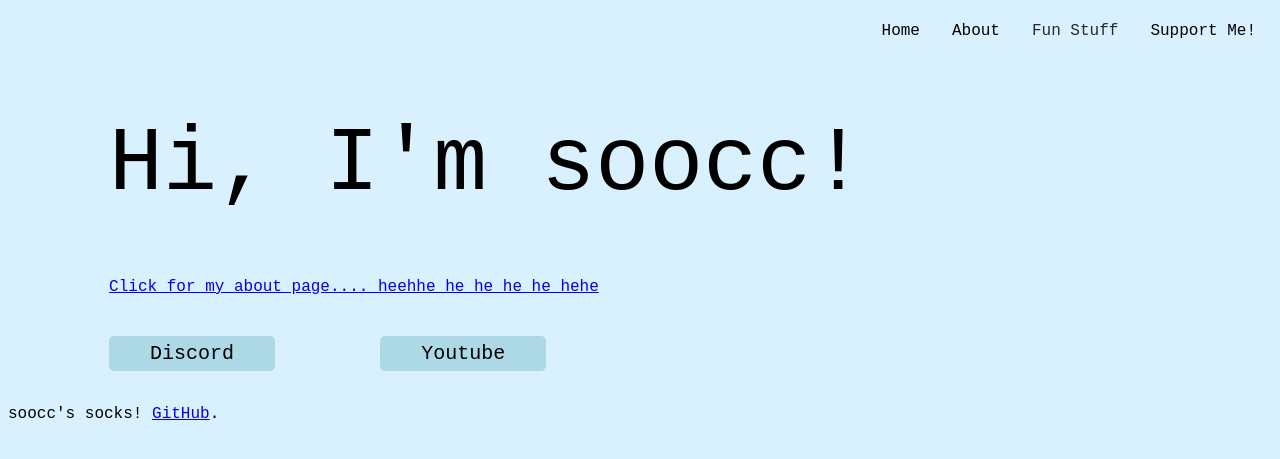
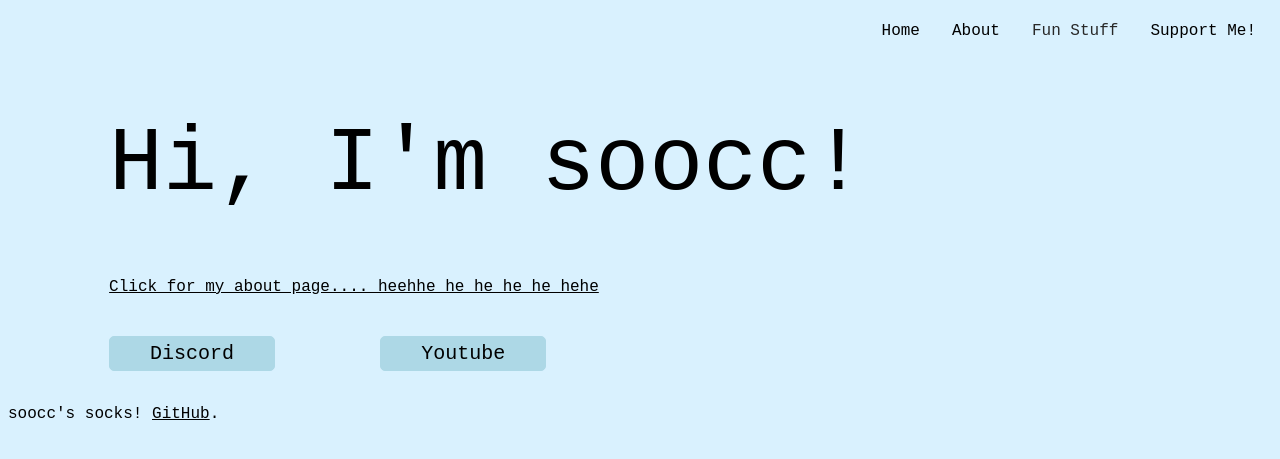
Before and after one commit to soocc/sooccsocks2, a Jekyll site: the page built from index.html, in a window 1280 px wide. Shown: the top 459 px of the page. Built offline with Jekyll 4.4.1, drawn with Linux system fonts in a browser that asks for light colours.

Commit message:
Update styles.css

```diff
--- a/styles/styles.css
+++ b/styles/styles.css
@@ -7,7 +7,6 @@
 
 /* Links inside the navbar */
 .navbar a {
-  color: black;
   float: right;
   font-size: 16px;
   text-align: center;
@@ -89,6 +88,7 @@ p {
 
 a {
   font-family: 'Courier New';
+  color: black;
 }
 
 button {
```
